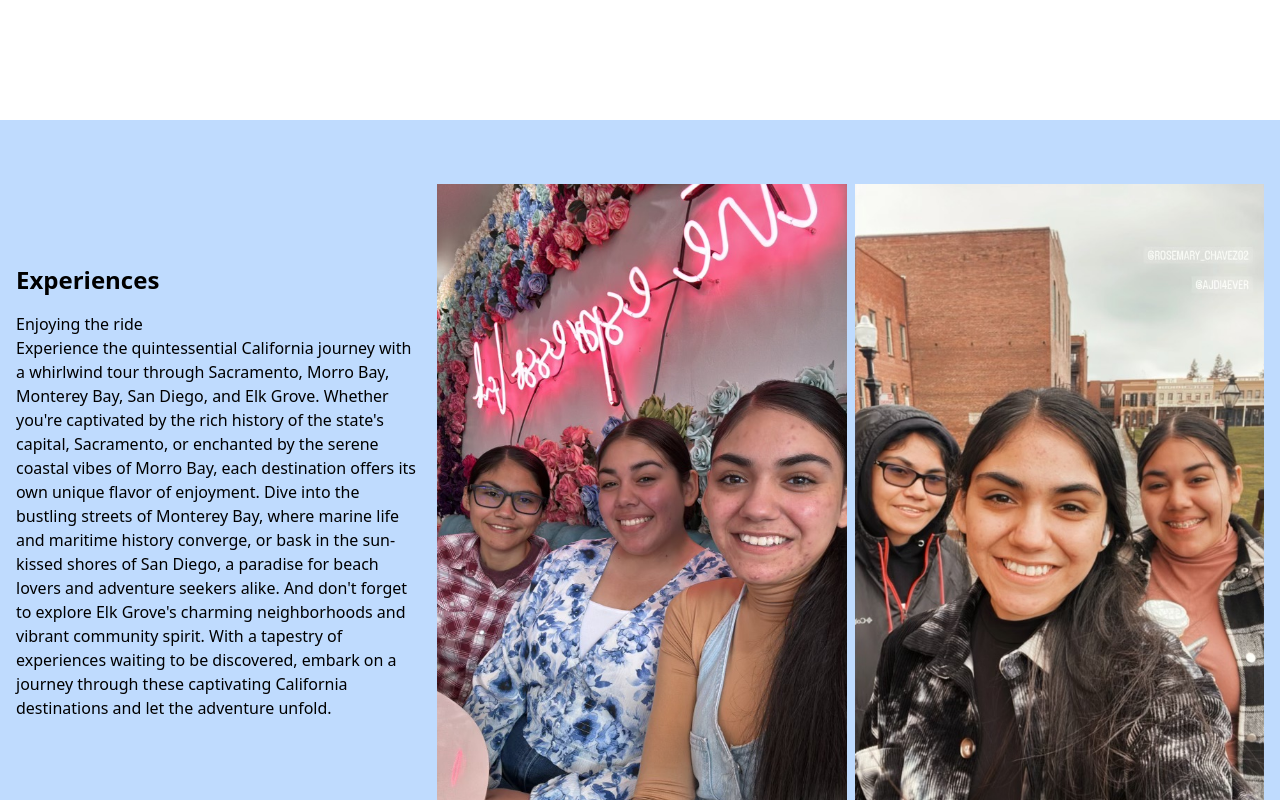
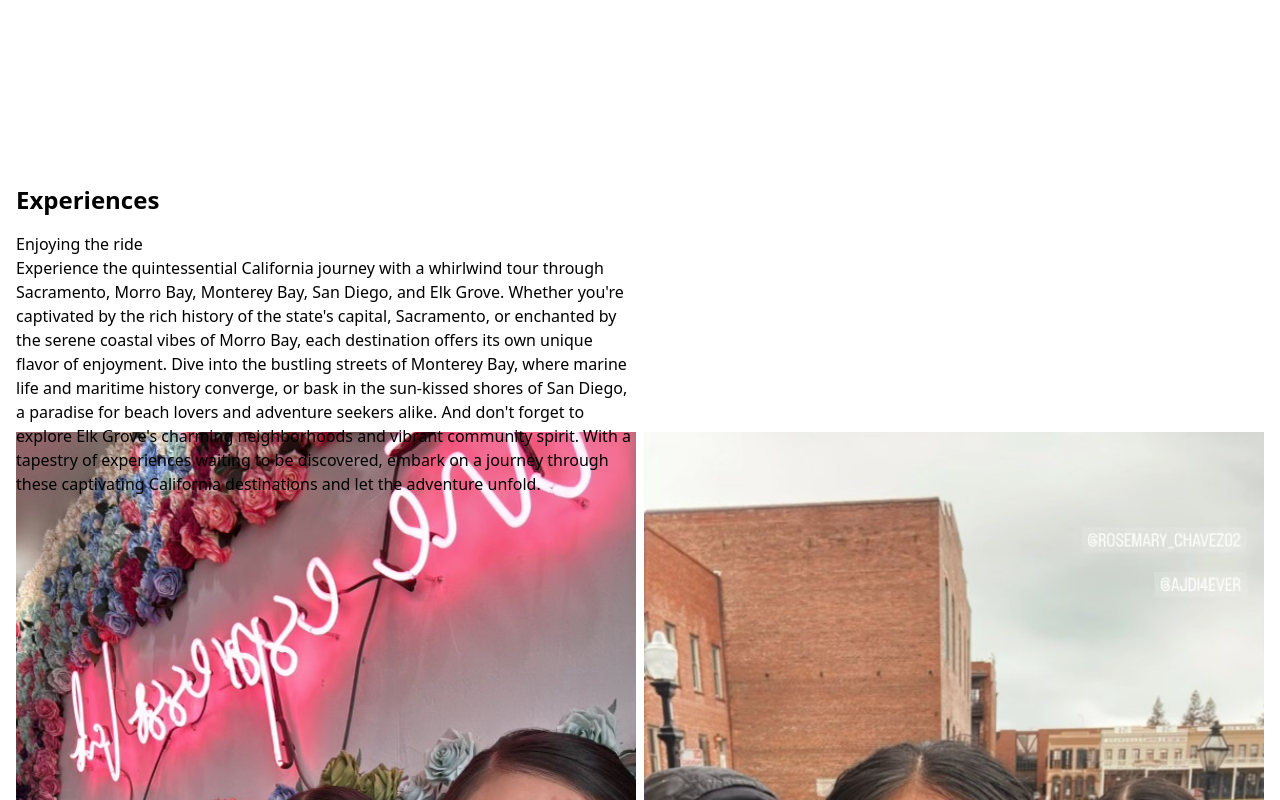
Before and after one commit to achavez101/road-trips, a React (Create React App) app: page / in a window 1280 px wide. Shown: the part 1680-2480 px from the top of the page. Built offline with nearby package versions, Linux system fonts and the light colour scheme; the HTML template or start-up script is replaced by a standard one.

Commit message:
experiences refinement

```diff
--- a/src/components/Experiences.jsx
+++ b/src/components/Experiences.jsx
@@ -6,7 +6,13 @@ import elkGrove from '../images/elk-grove.jpeg';
 
 const Experiences = () => {
   return (
-    <div className='max-w-[1400px] h-full bg-blue-200 mx-auto my-20 pt-16 lg:mb-[20%] md:mb[35%] px-4 grid lg:grid-cols-3 gap-4 pb-2'>
+    // look through experiences
+    // 'max-w-[1400px] m-auto py-16 px-4 grid lg:grid-cols-2 gap-4'
+
+// old
+//'max-w-[1400px] h-full bg-blue-200 mx-auto my-20 pt-16 lg:mb-[20%] md:mb[35%] px-4 grid lg:grid-cols-3 gap-4 pb-2'
+
+    <div className='max-w-[1400px] m-auto py-16 px-4 grid lg:grid-cols-2 gap-4'>
         <div className='lg:top-20 relative lg:col-span-1 col-span-2'>
             <h3 className='text-2xl font-bold'>Experiences</h3>
             <p className='pt-4'>Enjoying the ride</p>
```
